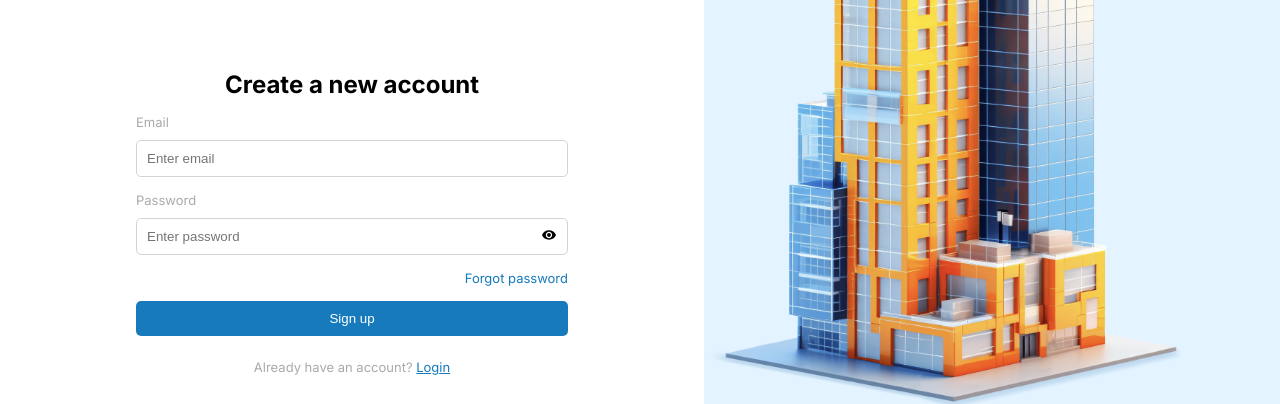
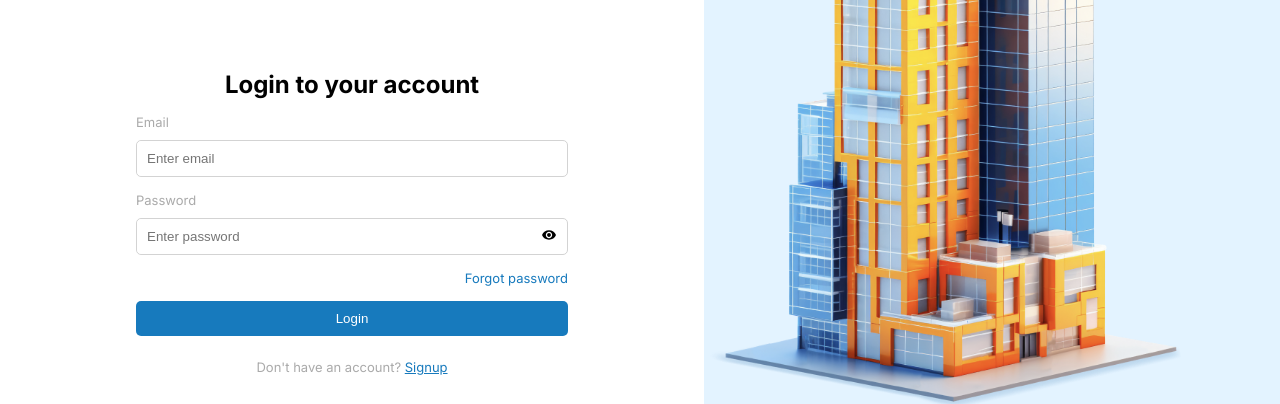
Before and after one commit to Nummad-Ahmad/International-Sign-Association, a Next.js app: page / in a window 1280 px wide. Shown: the part 171-575 px from the top of the page. Built offline with nearby package versions, Linux system fonts and the light colour scheme.

Commit message:
Update splashPage.js

```diff
--- a/components/splashPage.js
+++ b/components/splashPage.js
@@ -28,7 +28,7 @@ export default function Splashpage() {
     function handleObsecure() {
         setObsecure(!obsecure);
     }
-    const [signIn, setSignIn] = useState(false);
+    const [signIn, setSignIn] = useState(true);
     const [forgotPassword, setForgotPassword] = useState(false);
     function handleForgotPassword() {
         setForgotPassword(!forgotPassword);
```
